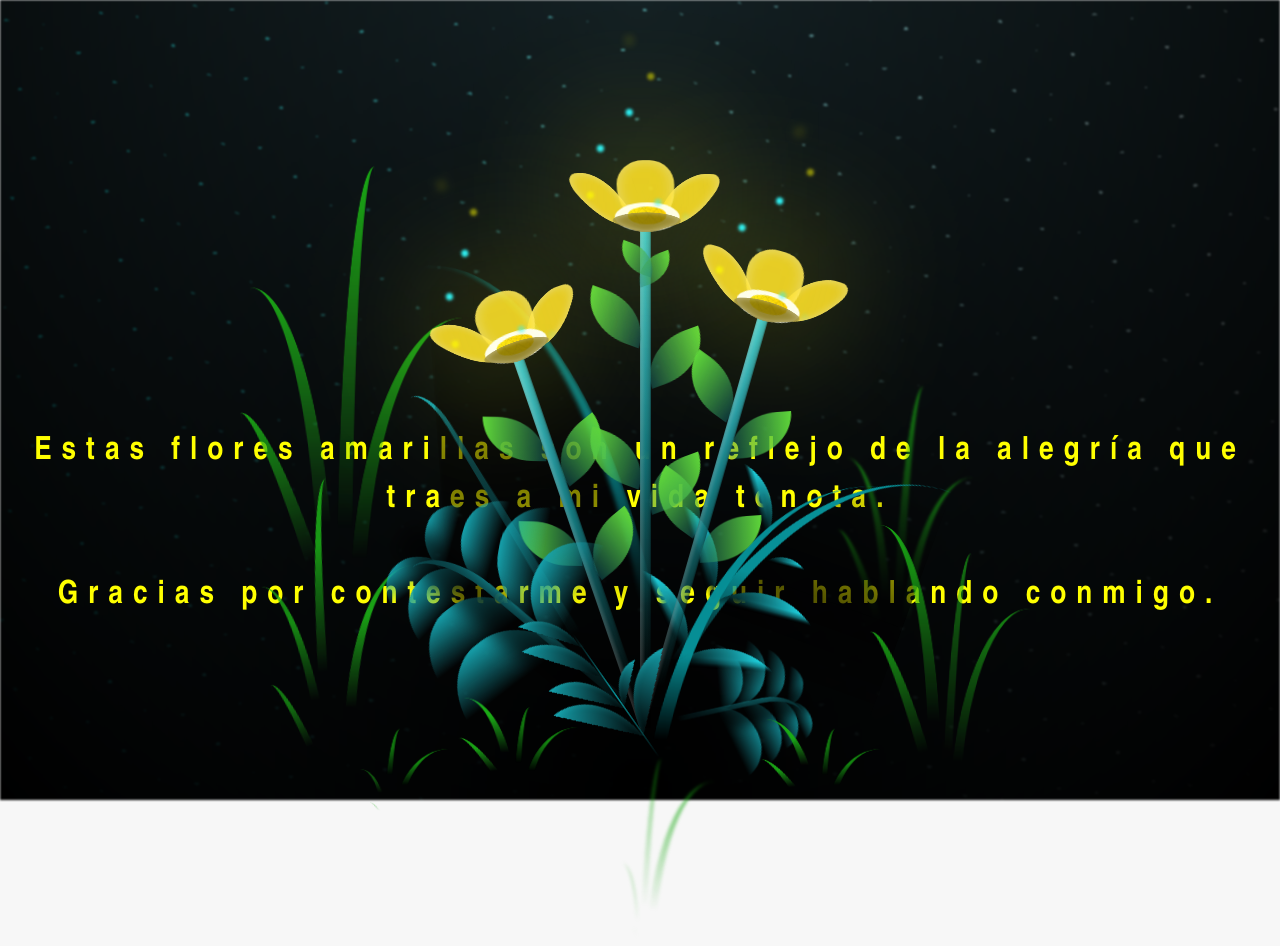
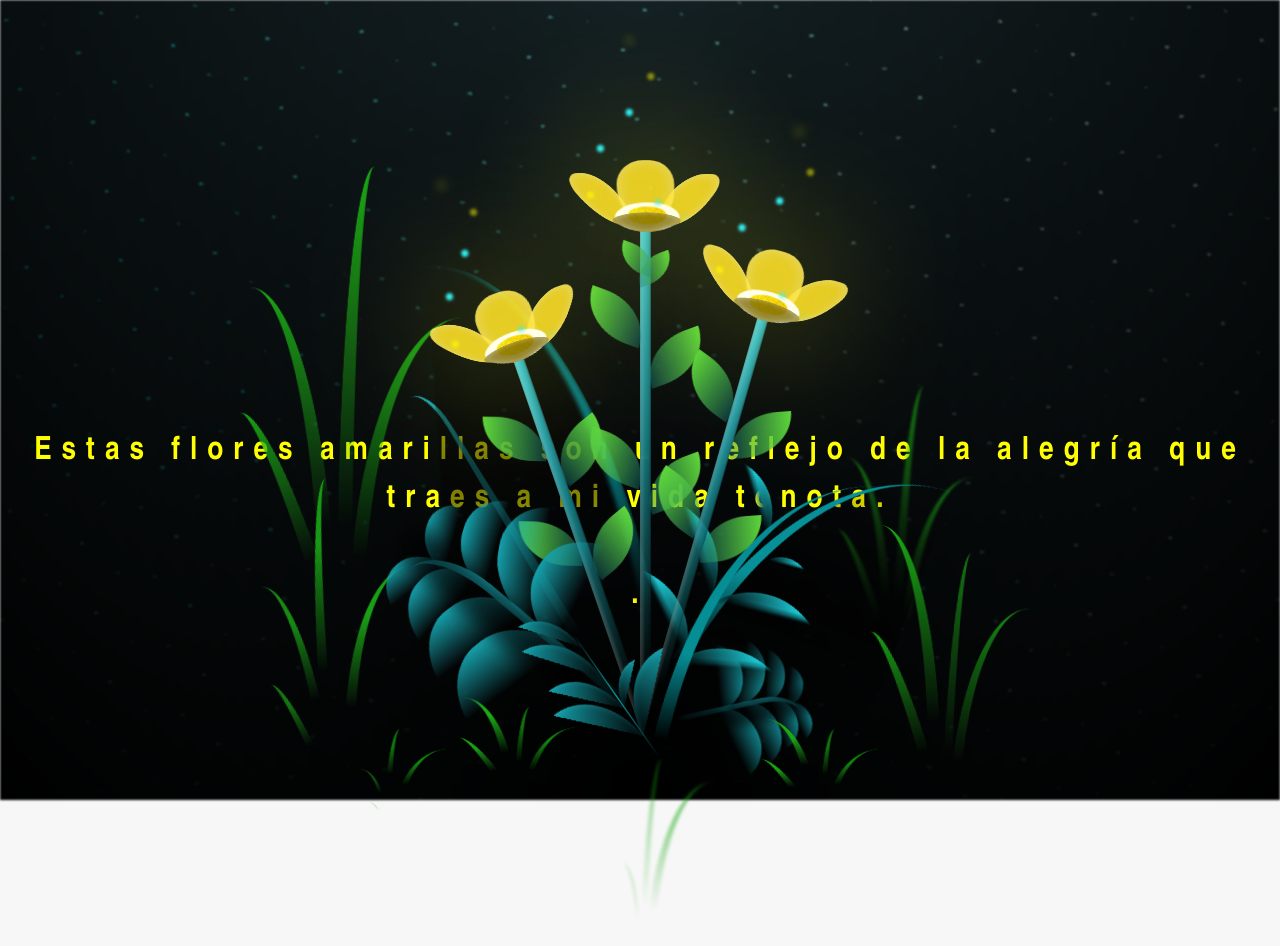
Before and after one commit to Javier1234321/fasdfasdfd, a plain HTML site: page flower.html in a window 1280 px wide. Drawn offline with Linux system fonts and the light colour scheme.

Commit message:
Update flower.html

```diff
--- a/flower.html
+++ b/flower.html
@@ -14,7 +14,7 @@
 
     </div>
     <h1 class="titulo">Estas flores amarillas son un reflejo de la alegría que traes a mi vida tonota. <br> <br>
-      Gracias por contestarme y seguir hablando conmigo.</h1>
+    .</h1>
 
     <div class="night"></div>
     <div class="flowers">
```
